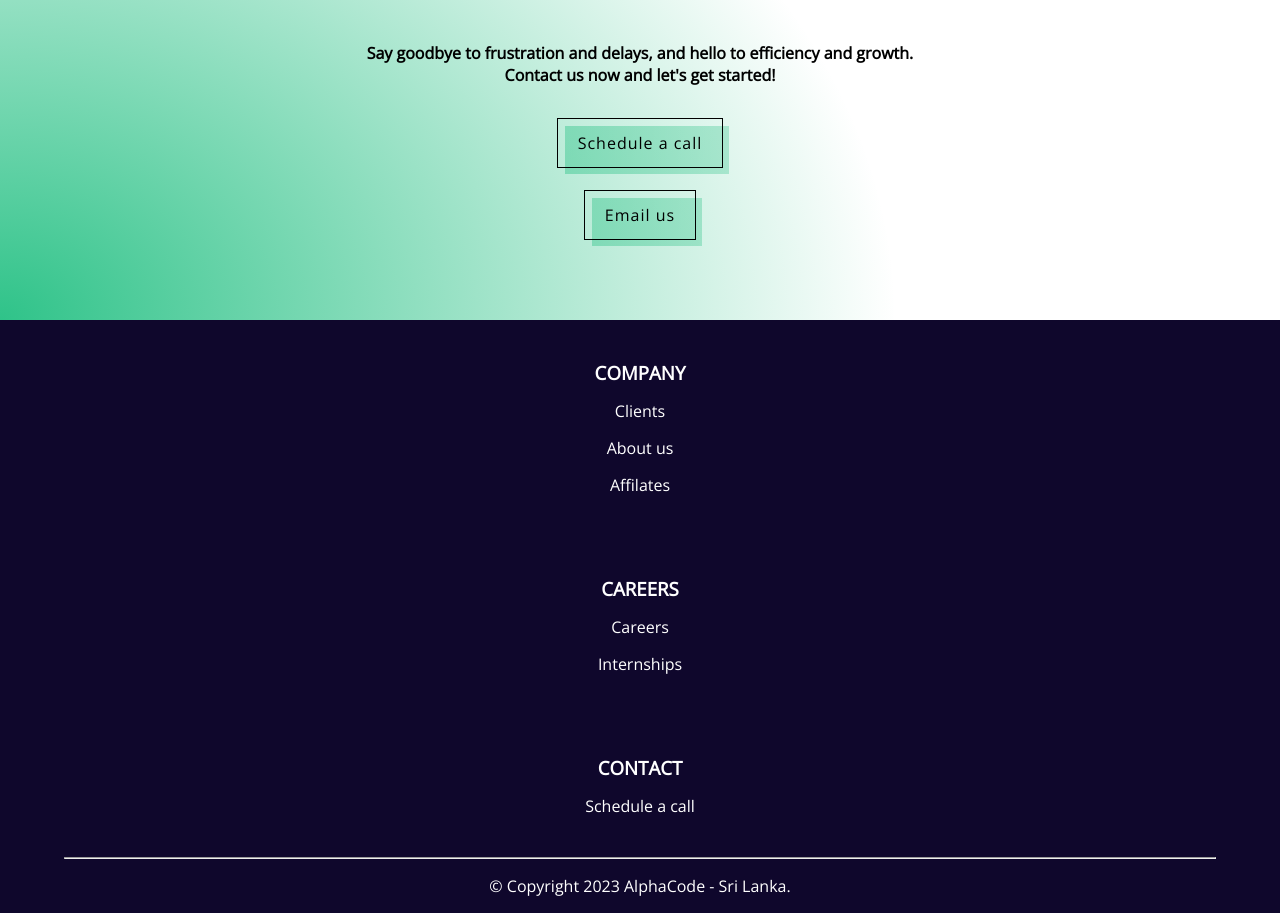
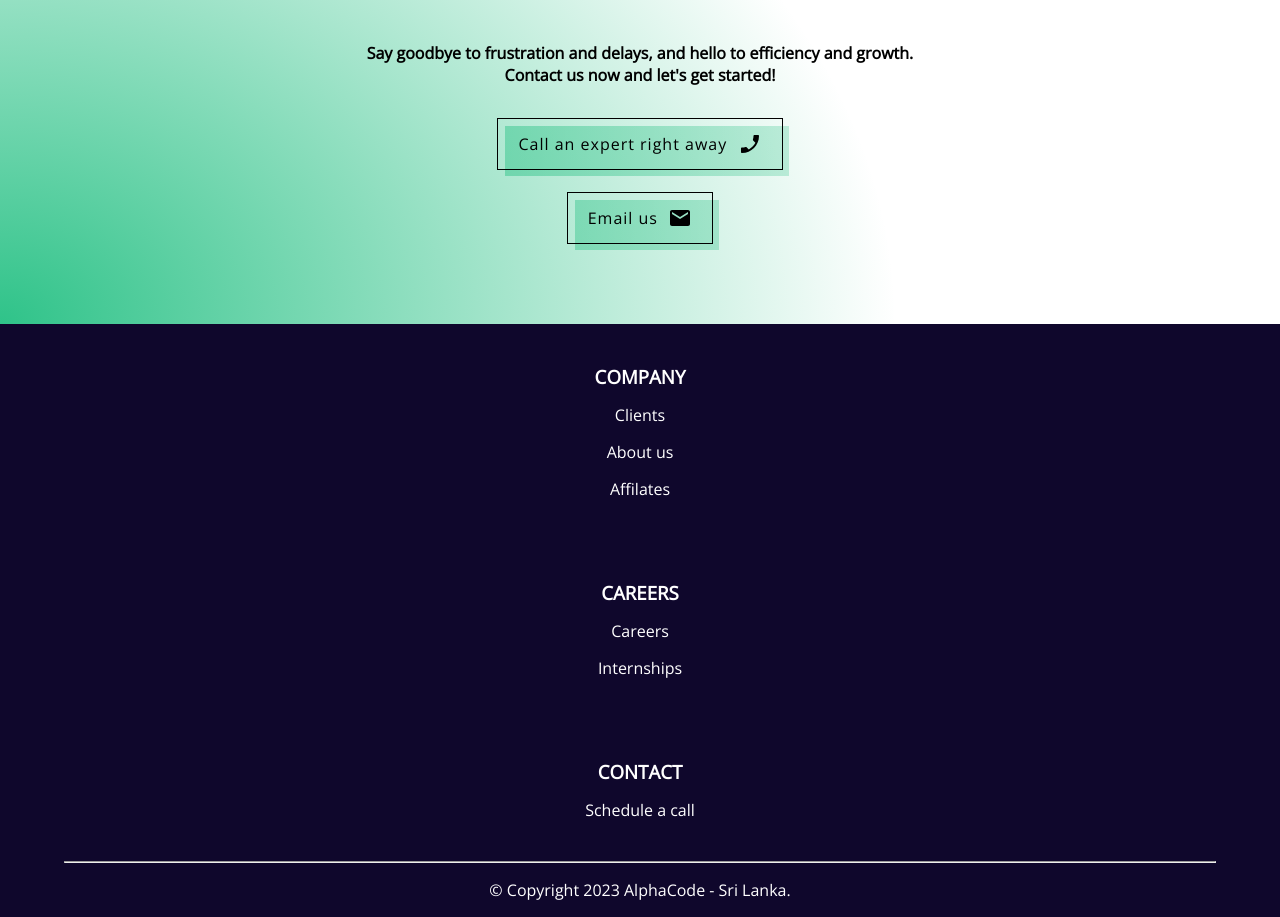
Before and after one commit to githmin/react-landing, a React (Vite) app: page / in a window 1280 px wide. Shown: the part 3122-4039 px from the top of the page. Built offline with nearby package versions, Linux system fonts and the light colour scheme.

Commit message:
added functionality to the buttons

```diff
--- a/src/App.jsx
+++ b/src/App.jsx
@@ -6,16 +6,22 @@ import TalkToUs from "./components/TalkToUs";
 import WorkDone from "./components/WorkDone";
 import Footer from "./components/Footer";
 
+import { useRef } from "react";
 
 const App = () => {
+  const targetRef = useRef(null);
+
+  function scrollToCall() {
+    targetRef.current.scrollIntoView({ behavior: "smooth" });
+  }
   return (
     <div>
-      <Navbar />
+      <Navbar scrollToCall={scrollToCall} />
       <Hero />
-      <Expertise />
+      <Expertise scrollToCall={scrollToCall} />
       <WorkDone />
-      <TalkToUs />
-      <Footer/>
+      <TalkToUs targetRef={targetRef} />
+      <Footer />
     </div>
   );
 };
--- a/src/components/Expertise.jsx
+++ b/src/components/Expertise.jsx
@@ -102,7 +102,7 @@ const MainContainer = styled.div`
   align-content: center; */
 `;
 
-const Expertise = () => {
+const Expertise = (props) => {
   return (
     <MainContainer>
       <Container>
@@ -121,7 +121,7 @@ const Expertise = () => {
                 Get consulted by marketing experts on wide range of products to
                 kick-start your project
               </InfoContainer>
-              <LeanMore>Learn More</LeanMore>
+              <LeanMore onClick={props.scrollToCall}>Learn More</LeanMore>
             </CardContainerMain>
           </CardContainer>
           <CardContainer>
@@ -131,7 +131,7 @@ const Expertise = () => {
                 Turbocharge your business with put world-class dev team for your
                 ultimate success!
               </InfoContainer>
-              <LeanMore>Learn More</LeanMore>
+              <LeanMore onClick={props.scrollToCall}>Learn More</LeanMore>
             </CardContainerMain>
           </CardContainer>
         </MainSection>
--- a/src/components/Navbar.jsx
+++ b/src/components/Navbar.jsx
@@ -26,7 +26,7 @@ const CenterColumn = styled.ul`
   }
 `;
 
-const Navbar = () => {
+const Navbar = (props) => {
   return (
     <Container>
       <MainContainer>
@@ -36,7 +36,9 @@ const Navbar = () => {
           <li>Marketing</li>
           <li>Support & Services</li>
         </CenterColumn>
-        <Button variant="outlined">Contact Us</Button>
+        <Button variant="outlined" onClick={props.scrollToCall}>
+          Contact Us
+        </Button>
       </MainContainer>
     </Container>
   );
--- a/src/components/TalkToUs.jsx
+++ b/src/components/TalkToUs.jsx
@@ -3,6 +3,8 @@ import React from "react";
 import styled from "styled-components";
 import ContactUs from "../assets/ContactUs.png";
 import themeSettings from "../themeSettings.js";
+import PhoneEnabledIcon from "@mui/icons-material/PhoneEnabled";
+import EmailIcon from "@mui/icons-material/Email";
 
 const MainContainer = styled.div`
   /* border: 1px solid; */
@@ -37,6 +39,9 @@ const CallUs = styled.div`
 `;
 
 const CallBtn = styled.button`
+  display: flex;
+  align-items: center;
+  /* justify-content: center; */
   font-size: 16px;
   font-weight: 200;
   letter-spacing: 1px;
@@ -73,9 +78,9 @@ const InfoContainer = styled.p`
   font-weight: 600;
 `;
 
-const TalkToUs = () => {
+const TalkToUs = (props) => {
   return (
-    <MainContainer>
+    <MainContainer ref={props.targetRef}>
       <Container>
         <SecondaryContainer>
           <ImageContainer />
@@ -84,9 +89,19 @@ const TalkToUs = () => {
               Say goodbye to frustration and delays, and hello to efficiency and
               growth.<br></br> Contact us now and let's get started!
             </InfoContainer>
-            <CallBtn>Schedule a call</CallBtn>
+            <CallBtn
+              onClick={() => (window.location.href = "tel:+94766281881")}
+            >
+              Call an expert right away &nbsp;
+              <PhoneEnabledIcon />
+            </CallBtn>
             <br></br>
-            <CallBtn>Email us</CallBtn>
+            <CallBtn
+              onClick={() => (window.location = "mailto:githmin21@gmail.com")}
+            >
+              Email us &nbsp;
+              <EmailIcon />
+            </CallBtn>
           </CallUs>
         </SecondaryContainer>
       </Container>
```
